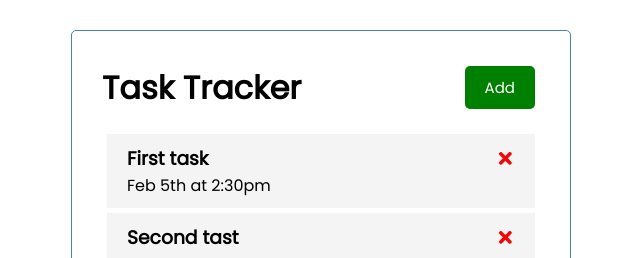
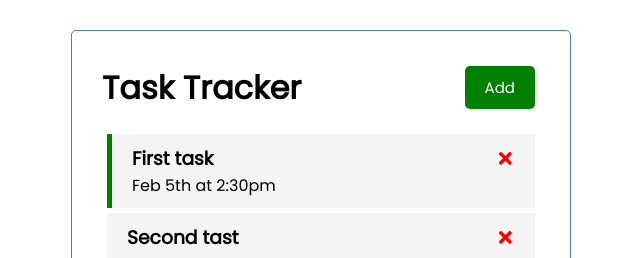
Before and after one commit to klaudiak98/task-tracker-reacjs, a React (Create React App) app: page / in a window 1280 px wide. Shown: the top 258 px of the page, without its empty margins (319-959 px from the left). Built offline with nearby package versions, Linux system fonts and the light colour scheme.

Commit message:
Adding the possibility of setting reminders

```diff
--- a/src/App.js
+++ b/src/App.js
@@ -10,13 +10,13 @@
         id: 1,
         text: 'First task',
         day: 'Feb 5th at 2:30pm',
-        remainder: true
+        reminder: true
     },
     {
         id: 2,
         text: 'Second tast',
         day: 'Feb 6th at 1:30pm',
-        remainder: false
+        reminder: false
     }
   ])
 
@@ -25,11 +25,24 @@
     setTasks(tasks.filter((task) =>  task.id !== id))
   }
 
+  // Toggle Reminder
+  const toggleReminder = (id) => {
+    setTasks(tasks.map(
+      (task) => task.id === id ?
+        { ...task , reminder: !task.reminder}
+        : task
+      ))
+  }
+
   return (
     <div className='container'>
       <Header />
       { tasks.length > 0 ?
-        <Tasks tasks={tasks} onDelete={deleteTask}/> :
+        <Tasks
+          tasks={tasks}
+          onDelete={deleteTask}
+          onToggle={toggleReminder}
+        /> :
         'No Tasks To Show'}
    </div>
   );
--- a/src/components/Task.js
+++ b/src/components/Task.js
@@ -1,8 +1,11 @@
 import {FaTimes} from 'react-icons/fa'
 
-const Task = ({task, onDelete}) => {
+const Task = ({task, onDelete, onToggle}) => {
     return (
-        <div className='task'>
+        <div
+            className={`task ${task.reminder ? 'reminder' : ''}`}
+            onDoubleClick={() => onToggle(task.id)}
+        >
             <h3>
                 {task.text}
                 <FaTimes
--- a/src/components/Tasks.js
+++ b/src/components/Tasks.js
@@ -1,12 +1,12 @@
 import Task from "./Task"
 
-const Tasks = ({ tasks, onDelete }) => {
+const Tasks = ({ tasks, onDelete, onToggle }) => {
 
     return (
         <>
             {tasks.map((task) =>
             (
-                <Task key ={task.id} task={task} onDelete={onDelete}/>
+                <Task key ={task.id} task={task} onDelete={onDelete} onToggle={onToggle}/>
             ))}
         </>
     )
```
